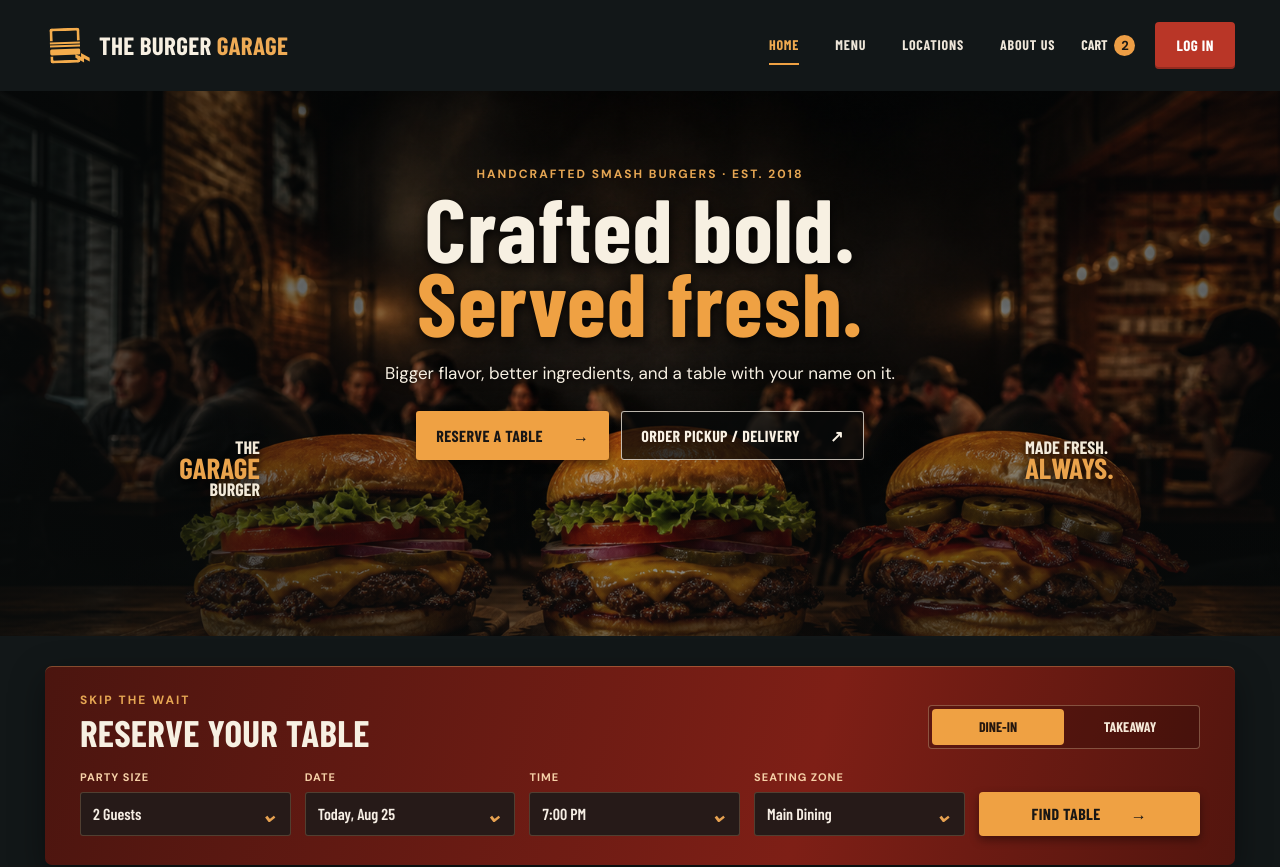
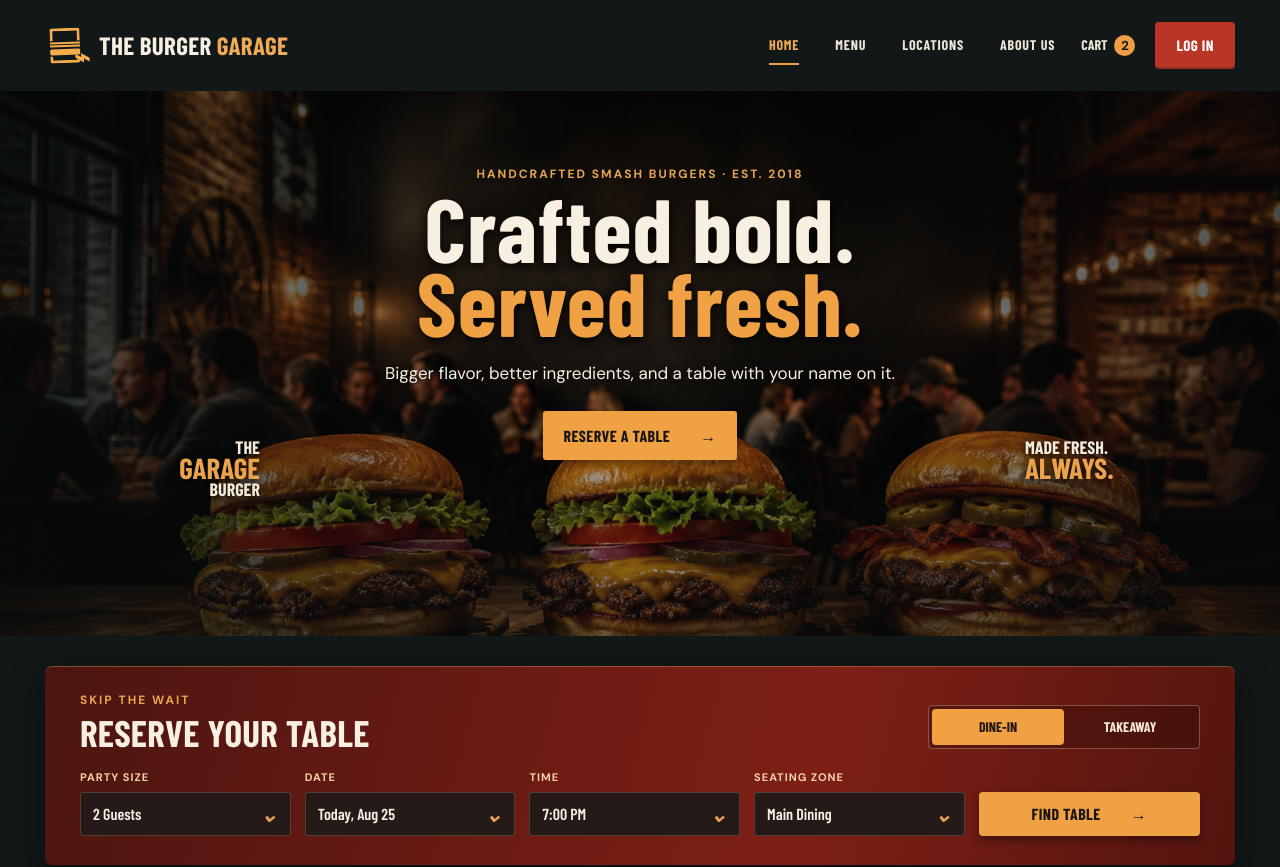
Before and after one commit to Certicode-Internship/CC-Trial-Static-Page, a React app in the folder frontend/: page / in a window 1280 px wide. Shown: the top 867 px of the page. Built offline with nearby package versions, Linux system fonts and the light colour scheme; the HTML template or start-up script is replaced by a standard one; a web font is replaced by a local one.

Commit message:
refactor: remove order pickup/delivery call-to-action button from Hero component

```diff
--- a/frontend/src/components/Hero.jsx
+++ b/frontend/src/components/Hero.jsx
@@ -25,12 +25,6 @@ export default function Hero({ image }) {
           >
             Reserve a table <span>→</span>
           </a>
-          <a
-            className="inline-flex min-h-12.25   items-center justify-center gap-7.5 rounded-[3px] border border-[#f9f1e4]/75 bg-[#090b0ab8] px-4.75 font-display text-base font-extrabold uppercase tracking-[.4px] text-[#f9f1e4] transition hover:-translate-y-0.5"
-            href="#menu"
-          >
-            Order pickup / delivery <span>↗</span>
-          </a>
         </div>
       </div>
       <div className="absolute top-87 left-[14%] z-1 text-right font-display text-lg leading-[.9] font-bold uppercase text-[#f3ead9] drop-shadow-[0_2px_4px_#000] max-md:hidden">
```
